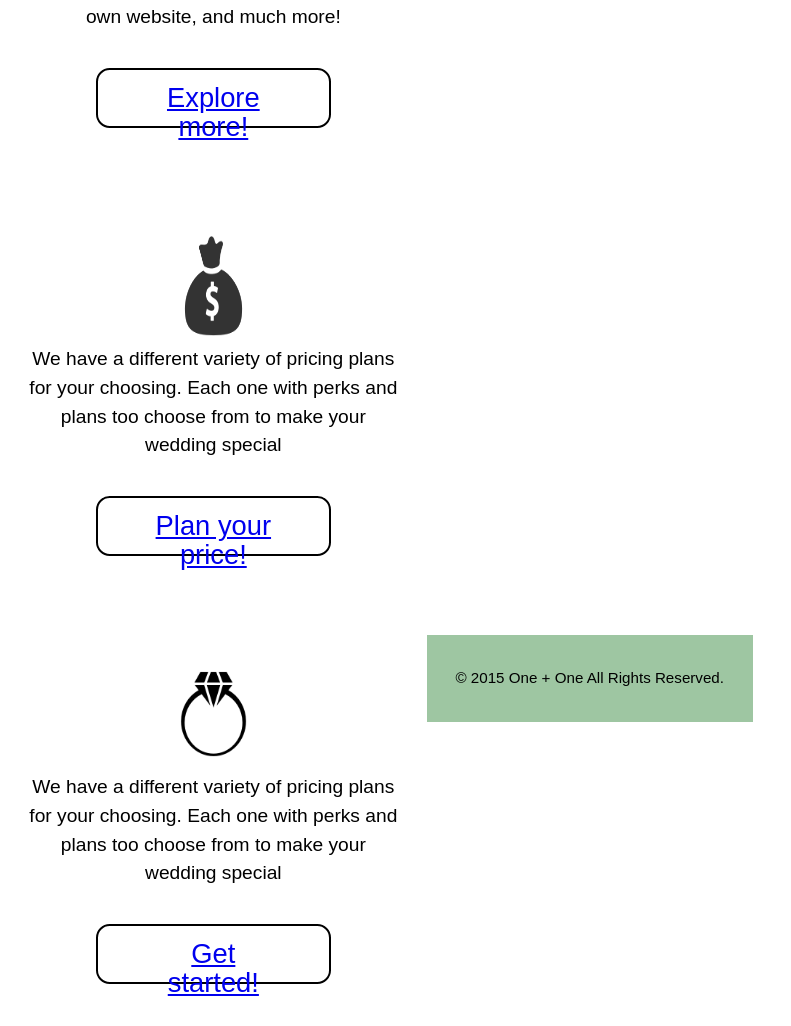
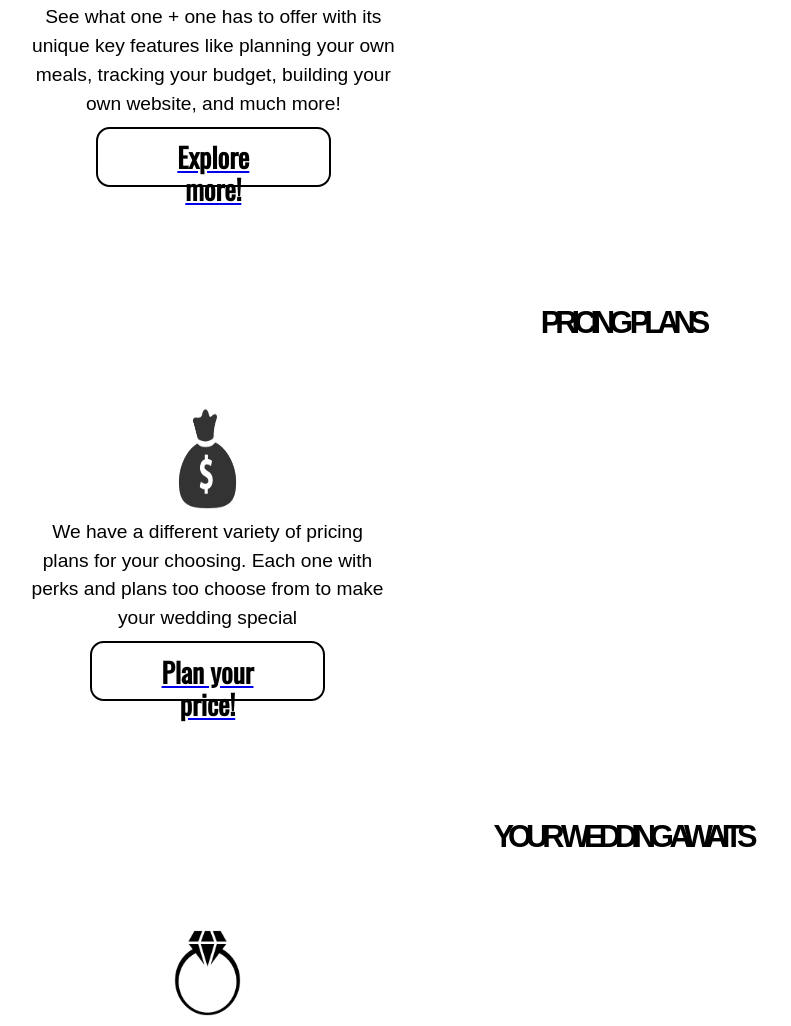
Before and after one commit to zhimmat/dsn1675-saas-website, a plain HTML site: page index.html in a window 1280 px wide. Shown: the part 1281-2307 px from the top of the page, without its empty margins (0-791 px from the left). Drawn offline with nearby package versions, Linux system fonts and the light colour scheme.

Commit message:
trying to fix headers

```diff
--- a/css/main.css
+++ b/css/main.css
@@ -22,6 +22,11 @@
 
   .header{
     background-color: #9EC6A2;
+  }
+
+  h2{
+    text-align: center;
+  font-family: sans-serif;
   }
 
   .nav {
@@ -55,6 +60,12 @@
 .font2{
   font-family: 'Oswald', sans-serif;
   font-weight: 700;
+}
+
+.font3{
+  font-family: 'Oswald', sans-serif;
+  font-weight: 700;
+  color: black;
 }
 
 .image {
@@ -102,7 +113,7 @@
   border-radius: .5em;
 	background: transparent;
   position: relative;
-  bottom: 2.8em;
+  bottom: 1.8em;
 }
 
 .intro{
@@ -121,6 +132,5 @@
   border-radius: .5em;
 	background: transparent;
   position: relative;
-  bottom: 0.8em;
-
+  bottom: 1.8em;
 }
--- a/index.html
+++ b/index.html
@@ -46,21 +46,30 @@
 </div>
 
 <div class="grid icons">
+  <div class="h2">
+<h2> FOLLOW ME</h2>
   	<div align="middle" class="pad-t pad-b unit unit-l-1-3 unit-m-1-3 unit-s-1 unit-xs-1"> <img class="gutter" src="images/tour.png" alt"#" height="100" width="150" class="pad-b">
       <p align="middle" class="gutter white pad-b">See what one + one has to offer with its unique key features like planning your own meals, tracking your budget, building your own website, and much more!</p>
-      <p class="gutter-2 white osw tera pad-b-1-2 pad-t-1-2"><a href="tour.html">Explore more!</p></a>
+      <p class="gutter-2 white osw tera pad-b-1-2 pad-t-1-2"><a href="tour.html"><banner class="font3">Explore more!</p></button></a>
+</div>
 </div>
 
 <div class="grid icons">
+  <div class="h2">
+    <h2>PRICING PLANS</h2>
   	<div align="middle" class="pad-t pad-b unit unit-l-1-3 unit-m-1-3 unit-s-1 unit-xs-1"> <img class="gutter" src="images/moneyicon.png" alt"#" height="100" width="120" class="pad-b">
       <p align="middle" class="gutter white pad-b">We have a different variety of pricing plans for your choosing. Each one with perks and plans too choose from to make your wedding special</p>
-      <p class="gutter-2 white osw tera pad-b-1-2 pad-t-1-2"><a href="pricing.html">Plan your price!</p></a>
+      <p class="gutter-2 white osw tera pad-b-1-2 pad-t-1-2"><a href="pricing.html"><banner class="font3">Plan your price!</p></button></a>
+</div>
 </div>
 
 <div class="grid icons">
+    <div class="h2">
+      <h2>YOUR WEDDING AWAITS</h2>
   	<div align="middle" class="pad-t pad-b unit unit-l-1-3 unit-m-1-3 unit-s-1 unit-xs-1"> <img class="gutter" src="images/ringicon.png" alt"#" height="100" width="150" class="pad-b">
       <p align="middle" class="gutter white pad-b">We have a different variety of pricing plans for your choosing. Each one with perks and plans too choose from to make your wedding special</p>
-      <p class="gutter-2 white osw tera pad-b-1-2 pad-t-1-2"><a href="signup.html">Get started!</p></a>
+      <p class="gutter-2 white osw tera pad-b-1-2 pad-t-1-2"><a href="signup.html"><banner class="font3">Get started!</p></button></a>
+</div>
 </div>
 
 <div class="grid">
```
